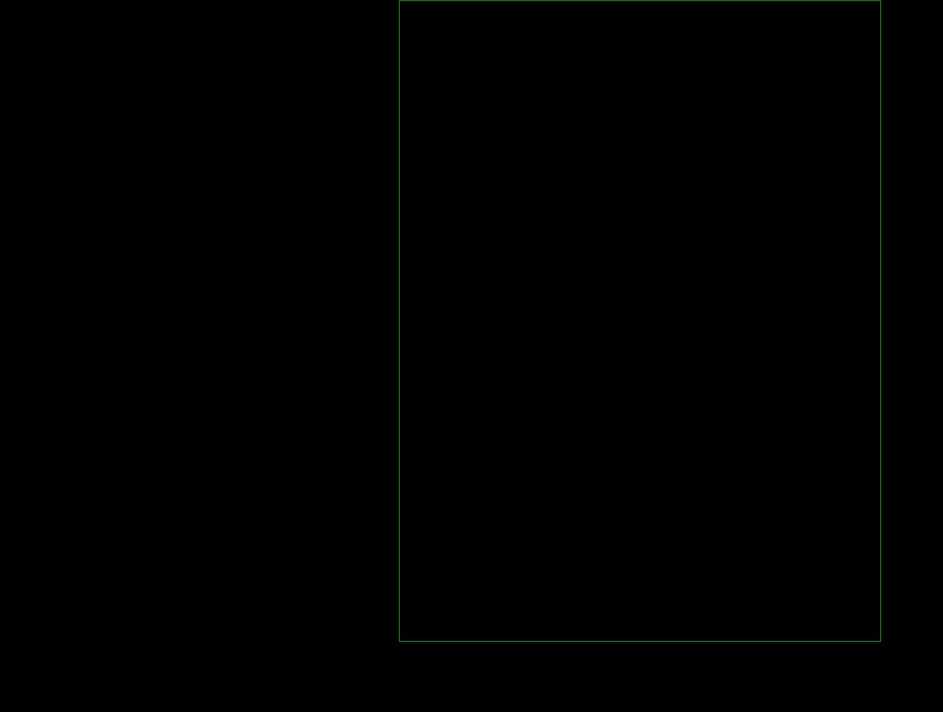
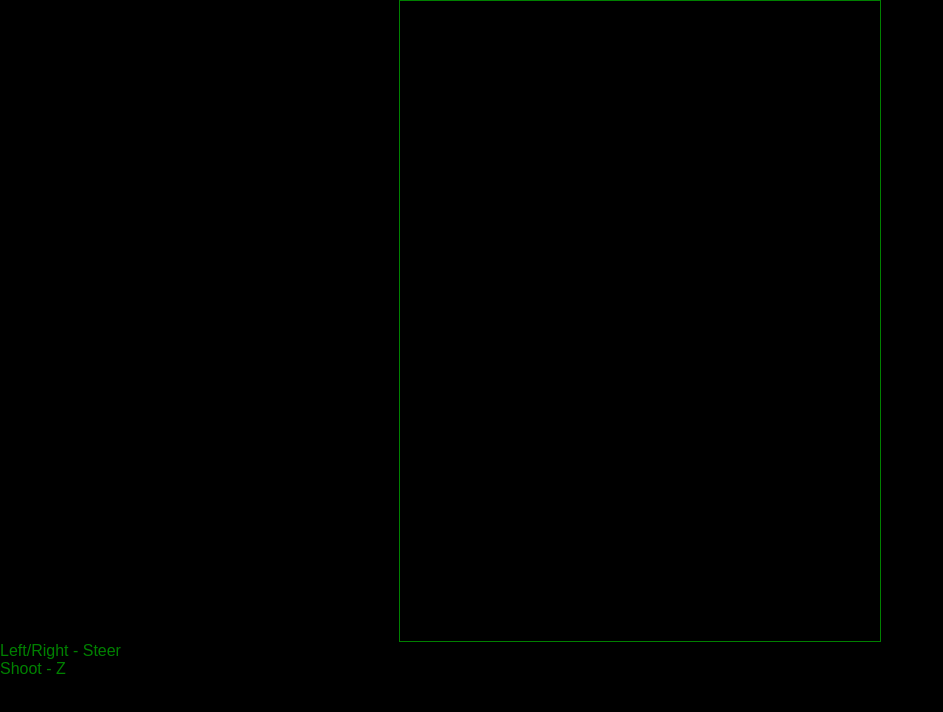
Before and after one commit to Joel-J-Lyberg/space-joller, a plain HTML site: page index.html in a window 1280 px wide. Shown: the whole page, without its empty margins (0-943 px from the left). Drawn offline with Linux system fonts and the light colour scheme.

Commit message:
Player instructions

```diff
--- a/index.html
+++ b/index.html
@@ -7,6 +7,8 @@ body, div {
 	padding: 0px;
 	margin: 0px;
 	background-color: #000;
+	font-family: Arial;
+	color: green;
 }
 canvas {
     padding-left: 0;
@@ -24,5 +26,9 @@ canvas {
 <!-- <audio id="music">
 	<source src="Push 003.wav" type="audio/wav" />
 </audio> -->
+<div>
+Left/Right - Steer<br/>
+Shoot - Z
+</div>
 </body>
 </html>
```
